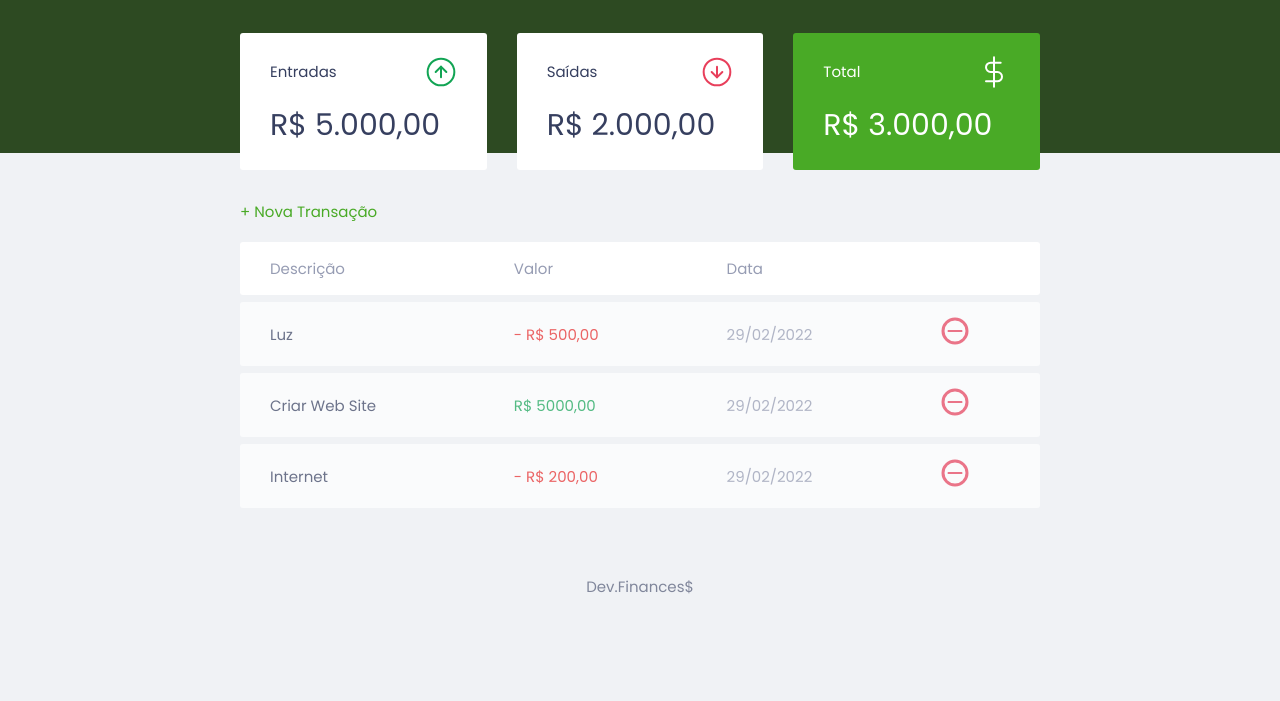
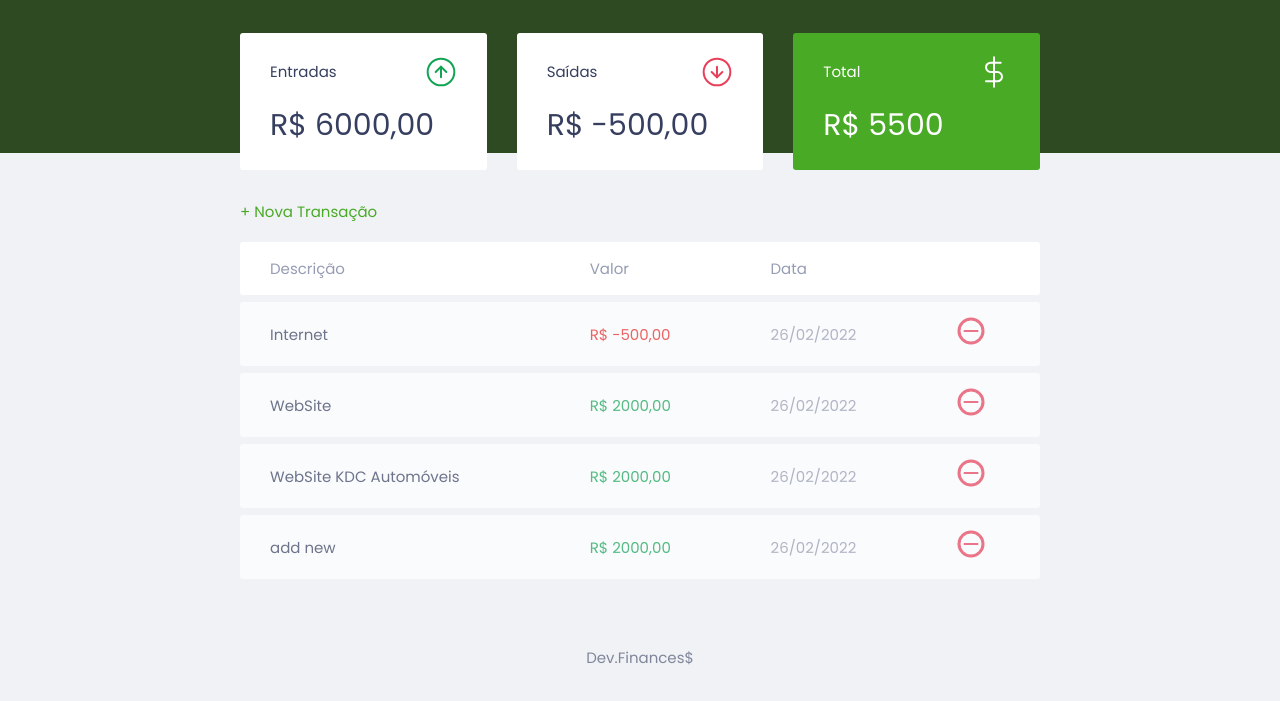
Before and after one commit to DouglasSoares16/Dev-Finance, a plain HTML site: page index.html in a window 1280 px wide. Shown: the part 57-758 px from the top of the page. Drawn offline with Linux system fonts and the light colour scheme.

Commit message:
Adding transactions from JS and doing input, output and total calculation

```diff
--- a/index.html
+++ b/index.html
@@ -33,7 +33,7 @@
           <span>Entradas</span>
           <img src="./assets/income.svg" alt="Imagem de Entrada de dinheiro">
         </h3>
-        <p>R$ 5.000,00</p>
+        <p id="card_income">R$ 5.000,00</p>
       </div>
 
       <div class="card">
@@ -41,7 +41,7 @@
           <span>Saídas</span>
           <img src="./assets/expense.svg" alt="Imagem de Saída de dinheiro">
         </h3>
-        <p>R$ 2.000,00</p>
+        <p id="card_expense">R$ 2.000,00</p>
       </div>
 
       <div class="card total">
@@ -49,7 +49,7 @@
           <span>Total</span>
           <img src="./assets/total.svg" alt="Imagem de total de dinheiro">
         </h3>
-        <p>R$ 3.000,00</p>
+        <p id="card_total">R$ 3.000,00</p>
       </div>
     </section>
 
@@ -69,32 +69,7 @@
         </thead>
 
         <tbody>
-          <tr>
-            <td class="description">Luz</td>
-            <td class="expense">- R$ 500,00</td>
-            <td class="date">29/02/2022</td>
-            <td>
-              <img src="./assets/minus.svg" alt="Remover Transação">
-            </td>
-          </tr>
 
-          <tr>
-            <td class="description">Criar Web Site</td>
-            <td class="income">R$ 5000,00</td>
-            <td class="date">29/02/2022</td>
-            <td>
-              <img src="./assets/minus.svg" alt="Remover Transação">
-            </td>
-          </tr>
-
-          <tr>
-            <td class="description">Internet</td>
-            <td class="expense">- R$ 200,00</td>
-            <td class="date">29/02/2022</td>
-            <td>
-              <img src="./assets/minus.svg" alt="Remover Transação">
-            </td>
-          </tr>
         </tbody>
       </table>
     </section>
@@ -104,7 +79,7 @@
     <div class="modal">
       <div id="form">
         <h2>Nova Transação</h2>
-        <form action="">
+        <form>
           <div class="input-group">
             <label class="sr-only" for="description">Descrição</label>
             <input
@@ -153,5 +128,6 @@
 </body>
 
 <script src="./js/modal.js"></script>
+<script src="./js/calc.js" defer type="module"></script>
 
 </html>
--- /dev/null
+++ b/js/calc.js
@@ -0,0 +1,113 @@
+import utils from "./utils.js";
+
+let totalIncome = 0;
+let totalExpense = 0;
+
+const transactionList = [
+  {
+    id: "1",
+    description: "Internet",
+    amount: -500,
+    date: "26/02/2022"
+  },
+  {
+    id: "2",
+    description: "WebSite",
+    amount: 2000,
+    date: "26/02/2022"
+  },
+  {
+    id: "3",
+    description: "WebSite KDC Automóveis",
+    amount: 2000,
+    date: "26/02/2022"
+  }
+];
+
+function listAll() {
+  transactionList.forEach((item) => {
+    let search = item.amount.toString().includes("-");
+
+    const type = search ? "expense" : "income";
+
+    document.querySelector("#data-table tbody").innerHTML += `
+      <tr>
+        <td class="description">${item.description}</td>
+        <td class=${type}>R$ ${item.amount.toFixed(2).replace(".", ",")}</td>
+        <td class="date">${item.date}</td>
+        <td>
+          <img src="./assets/minus.svg" alt="Remover Transação">
+        </td>
+      </tr>
+    `;
+  });
+}
+
+function incomes() {
+  document.querySelectorAll("#data-table tbody tr td").forEach((item) => {
+    if (item.classList == "income") {
+      let value = item.innerHTML;
+      let data = utils.format.getValue(value);
+
+      totalIncome += Number(data);
+
+      document.getElementById("card_income").innerHTML = `R$ ${utils.format.showValue(totalIncome)}`;
+    }
+  });
+}
+
+function expenses() {
+  document.querySelectorAll("#data-table tbody tr td").forEach((item) => {
+    if (item.classList == "expense") {
+      let value = item.innerHTML;
+      let data = utils.format.getValue(value);
+
+      totalExpense += Number(data);
+
+      document.getElementById("card_expense").innerHTML = `R$ ${utils.format.showValue(totalExpense)}`;
+    }
+  });
+}
+
+function total() {
+  let total = totalIncome - utils.format.showValueTotal(totalExpense);
+
+  document.getElementById("card_total").innerHTML = `R$ ${total}`;
+
+}
+
+function clearTransactions() {
+  totalIncome = 0;
+  totalExpense = 0;
+
+  document.querySelector("#data-table tbody").innerHTML = "";
+}
+
+function addTransaction(transaction) {
+  transactionList.push(transaction);
+
+  reload();
+}
+
+
+function init() {
+  listAll();
+
+  incomes();
+  expenses();
+  total();
+}
+
+function reload() {
+  clearTransactions();
+  init();
+}
+
+init();
+
+addTransaction({
+  id: "4",
+  description: "add new",
+  amount: 2000,
+  date: "26/02/2022"
+});
--- /dev/null
+++ b/js/utils.js
@@ -0,0 +1,15 @@
+export default {
+  format: {
+    getValue(value) {
+      return value.replace("R$", "").replace(",", ".");
+    },
+
+    showValue(value) {
+      return value.toFixed(2).replace(".", ",")
+    },
+
+    showValueTotal(value) {
+      return Number(value.toString().replace("-", ""))
+    }
+  }
+};
```
